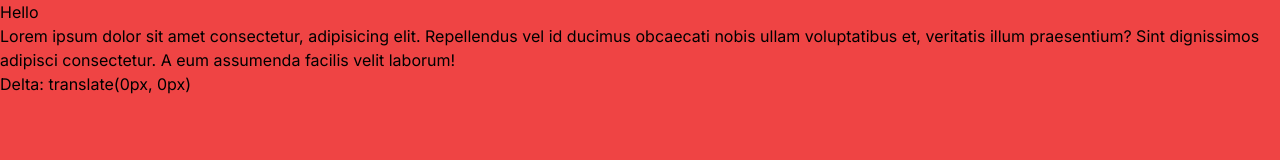
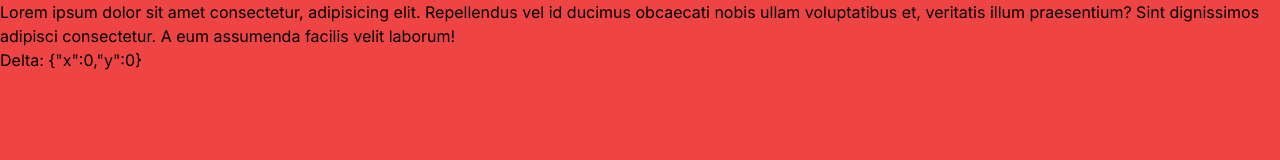
Before and after one commit to sheila-jvn/nct-spotlight, a Next.js app: page /draggable in a window 1280 px wide. Shown: the top 160 px of the page. Built offline with nearby package versions, Linux system fonts and the light colour scheme.

Commit message:
feat(landing): draggable provider

```diff
--- a/app/draggable/page.tsx
+++ b/app/draggable/page.tsx
@@ -8,7 +8,6 @@ export default function DraggablePage() {
 
   return (
     <main className='w-screen h-screen bg-red-500' {...parentProps}>
-      <h1 style={{ transform }}>Hello</h1>
       <p>
         Lorem ipsum dolor sit amet consectetur, adipisicing elit. Repellendus
         vel id ducimus obcaecati nobis ullam voluptatibus et, veritatis illum
@@ -16,14 +15,14 @@ export default function DraggablePage() {
         facilis velit laborum!
       </p>
 
-      <p>Delta: {transform}</p>
+      <p>Delta: {JSON.stringify(transform)}</p>
 
       <Image
         style={{
           position: 'fixed',
           top: 200,
           left: 200,
-          transform
+          transform: `translate(${transform.x}px, ${transform.y}px)`
         }}
         width={200}
         height={200}
--- a/components/DeltaProvider.tsx
+++ b/components/DeltaProvider.tsx
@@ -1,4 +1,5 @@
 import { MouseEventHandler, createContext, useContext, useState } from 'react'
+import { usePrevious } from 'react-use'
 
 interface Position {
   x: number
@@ -13,7 +14,7 @@ interface DeltaContextValue {
   }
   deltaPosition: Position
   isDragging: boolean
-  transform: string
+  transform: Position
 }
 
 export const ORIGIN: Position = { x: 0, y: 0 }
@@ -26,7 +27,7 @@ export const DeltaContext = createContext<DeltaContextValue>({
   },
   deltaPosition: ORIGIN,
   isDragging: false,
-  transform: ''
+  transform: ORIGIN
 })
 
 interface DeltaProviderProps {
@@ -37,9 +38,10 @@ export const DeltaProvider = ({ children }: DeltaProviderProps) => {
   const [isDragging, setIsDragging] = useState(false)
   const [initialPosition, setInitialPosition] = useState(ORIGIN)
   const [deltaPosition, setDeltaPosition] = useState(ORIGIN)
-  const [totalDelta, setTotalDelta] = useState(ORIGIN)
+  const prevDelta = usePrevious(deltaPosition)
+  const [transform, setTransform] = useState(ORIGIN)
 
-  const transform = `translate(${deltaPosition.x}px, ${deltaPosition.y}px)`
+  console.table({ initialPosition, prevDelta, deltaPosition, transform })
 
   const onMouseDown: MouseEventHandler<HTMLDivElement> = (event) => {
     setIsDragging(true)
@@ -56,11 +58,18 @@ export const DeltaProvider = ({ children }: DeltaProviderProps) => {
         x: event.clientX - initialPosition.x,
         y: event.clientY - initialPosition.y
       })
+
+      setTransform((prev) => ({
+        x: prev.x + (deltaPosition.x - (prevDelta?.x ?? 0)),
+        y: prev.y + (deltaPosition.y - (prevDelta?.y ?? 0))
+      }))
     }
   }
 
   const onMouseUp: MouseEventHandler<HTMLDivElement> = (event) => {
     setIsDragging(false)
+    // Reset the delta position, also reset the previous delta
+    setDeltaPosition(ORIGIN)
   }
 
   const parentProps = {
--- a/package.json
+++ b/package.json
@@ -21,6 +21,7 @@
     "react": "18.2.0",
     "react-dom": "18.2.0",
     "react-draggable": "^4.4.5",
+    "react-use": "^17.4.0",
     "tailwindcss": "3.3.3",
     "typescript": "5.1.6"
   },
```
Also changed, not shown: 1 other file (tests, documents, lock files or other folders).
